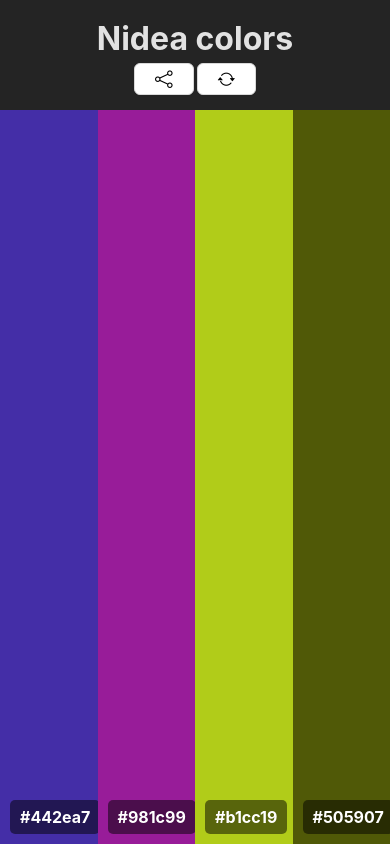
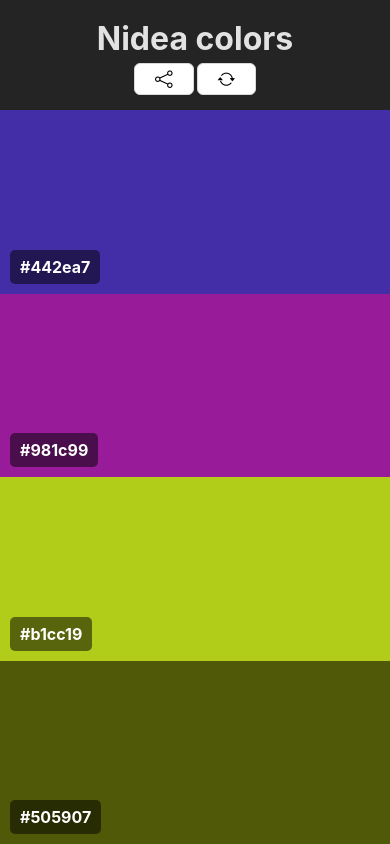
Before and after one commit to RaynierPM/nidea-colors, a React (Vite) app: page / in a window 390 px wide. Built offline with nearby package versions, Linux system fonts and the light colour scheme.

Commit message:
refactor: canvas responsiveness improved

```diff
--- a/src/components/Canvas/style.module.css
+++ b/src/components/Canvas/style.module.css
@@ -3,7 +3,13 @@
   height: 100%;
 
   display: flex;
-  flex-wrap: wrap;
+  flex-direction: column;
+}
+
+@media only screen and (min-width: 576px) {
+  .canvas {
+    flex-direction: row;
+  }
 }
 
 .canvas > .tile {
```
